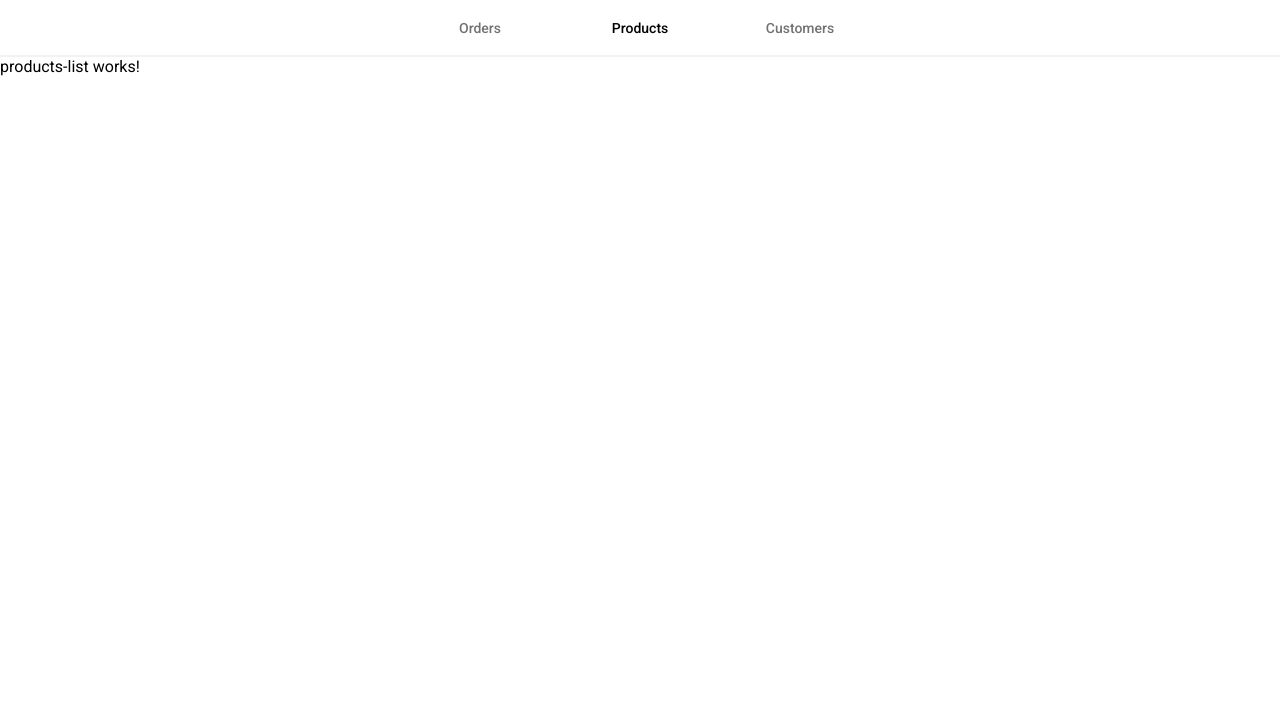
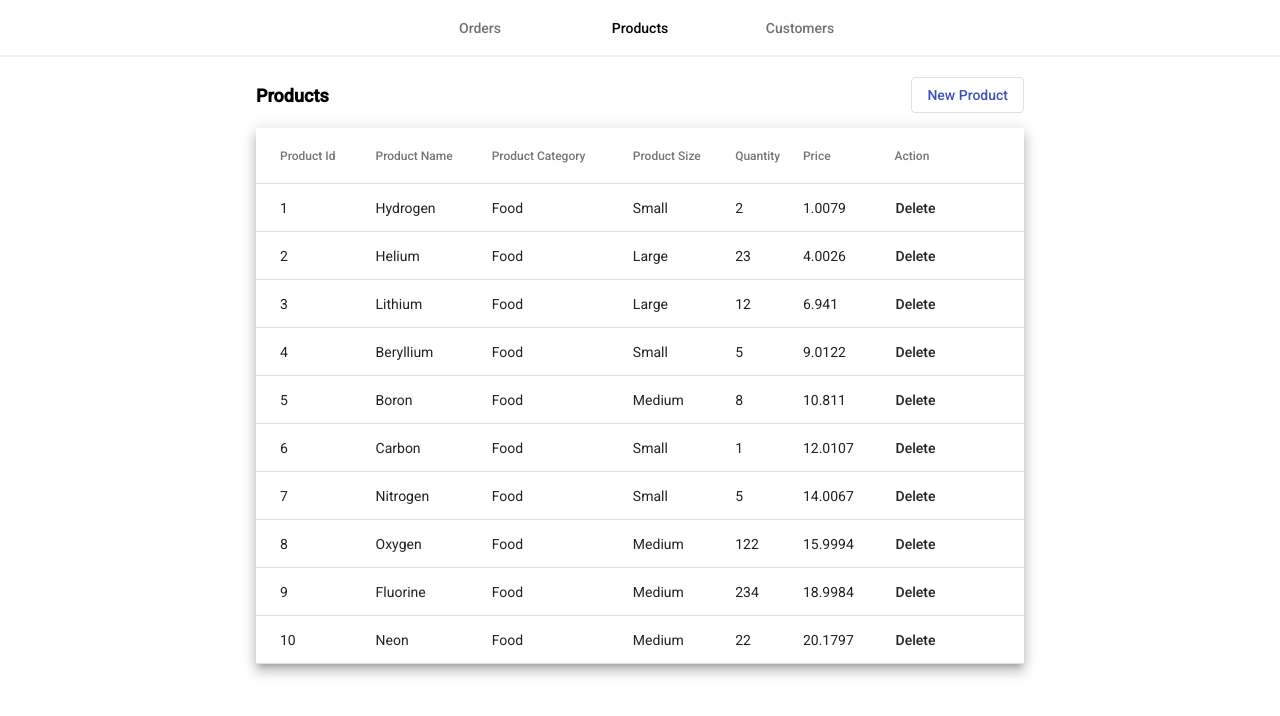
Before and after one commit to Foltes7/TraineeTasks, an Angular app in the folder Angular_NET_CORE/ClientApp/: page /products in a window 1280 px wide. Shown: the top 716 px of the page. Built offline with nearby package versions, Linux system fonts and the light colour scheme.

Commit message:
add table categories

```diff
--- /dev/null
+++ b/Angular_NET_CORE/ClientApp/src/app/products/models/categories.ts
@@ -0,0 +1,3 @@
+export enum Categories{
+    Food = 'Food'
+}
--- /dev/null
+++ b/Angular_NET_CORE/ClientApp/src/app/products/models/product.ts
@@ -0,0 +1,11 @@
+import { Categories } from './categories';
+import { Size } from './size';
+
+export interface Product{
+    id: number;
+    name: string;
+    category: Categories;
+    size: Size;
+    quantity: number;
+    price: number;
+}
--- /dev/null
+++ b/Angular_NET_CORE/ClientApp/src/app/products/models/size.ts
@@ -0,0 +1,5 @@
+export enum Size{
+    Small = 'Small',
+    Medium = 'Medium',
+    Large = 'Large'
+}
--- a/Angular_NET_CORE/ClientApp/src/app/products/products-list/products-list.component.html
+++ b/Angular_NET_CORE/ClientApp/src/app/products/products-list/products-list.component.html
@@ -1 +1,53 @@
-<p>products-list works!</p>
+<div class="content">
+    <div class="content-container">
+        <div class="sub-header">
+            <p class="title">Products</p>
+            <button mat-stroked-button color="primary" routerLink="new">New Product</button>
+        </div>
+        <table mat-table [dataSource]="dataSource" class="mat-elevation-z8">
+
+            <ng-container matColumnDef="id">
+                <th mat-header-cell *matHeaderCellDef>Product Id</th>
+                <td mat-cell *matCellDef="let element"> {{element.id}} </td>
+            </ng-container>
+
+            <ng-container matColumnDef="name">
+                <th mat-header-cell *matHeaderCellDef>Product Name</th>
+                <td mat-cell *matCellDef="let element"> {{element.name}} </td>
+            </ng-container>
+
+            <ng-container matColumnDef="category">
+                <th mat-header-cell *matHeaderCellDef>Product Category</th>
+                <td mat-cell *matCellDef="let element"> {{element.category}} </td>
+            </ng-container>
+
+            <ng-container matColumnDef="size">
+                <th mat-header-cell *matHeaderCellDef>Product Size</th>
+                <td mat-cell *matCellDef="let element"> {{element.size}} </td>
+            </ng-container>
+
+            <ng-container matColumnDef="quantity">
+                <th mat-header-cell *matHeaderCellDef>Quantity</th>
+                <td mat-cell *matCellDef="let element"> {{element.quantity}} </td>
+            </ng-container>
+
+            <ng-container matColumnDef="price">
+                <th mat-header-cell *matHeaderCellDef>Price</th>
+                <td mat-cell *matCellDef="let element">
+                    {{element.price}}
+                </td>
+            </ng-container>
+
+            <ng-container matColumnDef="action">
+                <th mat-header-cell *matHeaderCellDef><p class="mr-l">Action</p></th>
+                <td mat-cell *matCellDef="let element">
+                    <button mat-button>Delete</button>
+                </td>
+            </ng-container>
+
+            <tr mat-header-row *matHeaderRowDef="displayedColumns"></tr>
+            <tr mat-row *matRowDef="let row; columns: displayedColumns;"></tr>
+        </table>
+
+    </div>
+</div>
--- a/Angular_NET_CORE/ClientApp/src/app/products/products-list/products-list.component.scss
+++ b/Angular_NET_CORE/ClientApp/src/app/products/products-list/products-list.component.scss
@@ -0,0 +1,25 @@
+.content{
+    display: flex;
+    justify-content: center;
+    width: 100%;
+    .content-container{
+        width: 60%;
+        .sub-header{
+            margin-top: 20px;
+            display: flex;
+            justify-content: space-between;
+            align-items: center;
+            .title{
+                font-size: 18px;
+                font-weight: bold;
+            }
+        }
+        table {
+            margin-top: 15px;
+            width: 100%;
+          }
+    }
+}
+.mr-l{
+    margin-left: 15px;
+}
--- a/Angular_NET_CORE/ClientApp/src/app/products/products-list/products-list.component.ts
+++ b/Angular_NET_CORE/ClientApp/src/app/products/products-list/products-list.component.ts
@@ -1,4 +1,20 @@
 import { Component, OnInit } from '@angular/core';
+import { Categories } from '../models/categories';
+import { Product } from '../models/product';
+import { Size } from '../models/size';
+
+const ELEMENT_DATA: Product[] = [
+  {id: 1, name: 'Hydrogen', price: 1.0079, quantity: 2, size: Size.Small, category: Categories.Food  },
+  {id: 2, name: 'Helium', price: 4.0026, quantity: 23, size: Size.Large, category: Categories.Food  },
+  {id: 3, name: 'Lithium', price: 6.941, quantity: 12, size: Size.Large, category: Categories.Food },
+  {id: 4, name: 'Beryllium', price: 9.0122, quantity: 5, size: Size.Small, category: Categories.Food  },
+  {id: 5, name: 'Boron', price: 10.811, quantity: 8, size: Size.Medium, category: Categories.Food  },
+  {id: 6, name: 'Carbon', price: 12.0107, quantity: 1, size: Size.Small, category: Categories.Food },
+  {id: 7, name: 'Nitrogen', price: 14.0067, quantity: 5, size: Size.Small, category: Categories.Food  },
+  {id: 8, name: 'Oxygen', price: 15.9994, quantity: 122, size: Size.Medium, category: Categories.Food  },
+  {id: 9, name: 'Fluorine', price: 18.9984, quantity: 234, size: Size.Medium, category: Categories.Food },
+  {id: 10, name: 'Neon', price: 20.1797, quantity: 22, size: Size.Medium, category: Categories.Food },
+];
 
 @Component({
   selector: 'app-products-list',
@@ -7,6 +23,9 @@ import { Component, OnInit } from '@angular/core';
 })
 export class ProductsListComponent implements OnInit {
 
+  displayedColumns: string[] = ['id', 'name', 'category', 'size', 'quantity', 'price', 'action'];
+  dataSource = ELEMENT_DATA;
+
   constructor() { }
 
   ngOnInit(): void {
```
